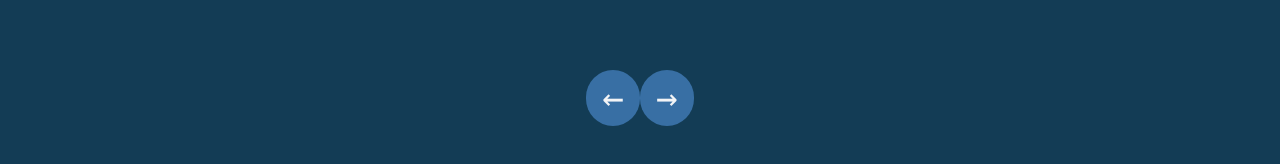
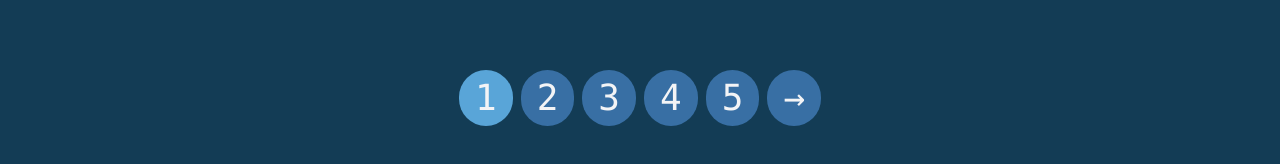
Before and after one commit to oskarilindroos/gamereviews-webapp, a React (Vite) app in the folder frontend/: page /search in a window 1280 px wide. Shown: the part 750-914 px from the top of the page. Built offline with nearby package versions, Linux system fonts and the light colour scheme.

Commit message:
Search page's page num bar done

```diff
--- a/frontend/src/Components/PageSwap.tsx
+++ b/frontend/src/Components/PageSwap.tsx
@@ -1,39 +1,37 @@
+import PageSwapRow from '../Components/PageSwapRow';
+
 type props = {
-    num: number
+    num: number,
+    pageSwapFunc: (returnNum: any) => void;
 }
 
-const PageSwap = ({ num }: props) => {
+const PageSwap = ({ num, pageSwapFunc }: props) => {
 
-    const temp = () => {
-        console.log("clicked")
+    const buttonClicked = (value: any) => {
+        pageSwapFunc(value);
     };
 
-    let bar = <img className="w-11/12 mx-4"></img>
+    let bar = <PageSwapRow nums={["\u2190", 1, 2, 3, 4, 5, "\u2192"]} currentNum={num} clickedButton={buttonClicked}></PageSwapRow>
 
-    /*
+
     switch (num) {
         case 1: {
-            bar = <img className="w-11/12 mx-4"></img>
+            bar = <PageSwapRow nums={[0+num, 1+num, 2+num, 3+num, 4+num, "\u2192"]} currentNum={num} clickedButton={buttonClicked}></PageSwapRow>
             break;
         }
         case 2: {
-            bar = <img className="w-11/12 mx-4"></img>
+            bar = <PageSwapRow nums={["\u2190", 1, 2, 3, 4, 5, "\u2192"]} currentNum={num} clickedButton={buttonClicked}></PageSwapRow>
             break;
         }
         default: {
-            bar = <img className="w-11/12 mx-4"></img>
+            bar = <PageSwapRow nums={["\u2190", -2+num, -1+num, 0+num, 1+num, 2+num, "\u2192"]} currentNum={num} clickedButton={buttonClicked}></PageSwapRow>
         }
-    }*/
+    }
 
 
     return (
         <ul className="flex flex-row items-baseline mt-8">
-            <li className="rounded-full bg-bice-blue font-mono inline-flex justify-center w-full px-4 py-2 text-4xl font-medium text-gray-100">
-                <h1>&larr;</h1>
-            </li>
-            <li className="rounded-full bg-bice-blue font-mono inline-flex justify-center w-full px-4 py-2 text-4xl font-medium text-gray-100">
-                <h1>&rarr;</h1>
-            </li>
+            {bar}
         </ul>
     );
 };
--- /dev/null
+++ b/frontend/src/Components/PageSwapRow.tsx
@@ -0,0 +1,24 @@
+type props = {
+    nums: any[],
+    currentNum: number,
+    clickedButton: (returnNum: any) => void;
+}
+
+const PageSwapRow = ({ nums, currentNum, clickedButton }: props) => {
+
+    const click = (value: any) => {
+        clickedButton(value)
+    };
+
+    return (
+        <>
+            {nums.map((num) => (
+                num == currentNum
+                ? <li className="cursor-pointer rounded-full bg-picton-blue font-mono inline-flex justify-center w-full px-4 py-2 mx-1 text-4xl font-medium text-gray-100" onClick={() => click(num)}><h1>{num}</h1></li>
+                : <li className="cursor-pointer rounded-full bg-bice-blue font-mono inline-flex justify-center w-full px-4 py-2 mx-1 text-4xl font-medium text-gray-100" onClick={() => click(num)}><h1>{num}</h1></li>
+            ))}
+        </>
+    )
+}
+
+export default PageSwapRow;
--- a/frontend/src/Pages/SearchPage.tsx
+++ b/frontend/src/Pages/SearchPage.tsx
@@ -9,6 +9,22 @@ import PageSwap from '../Components/PageSwap';
 const SearchPage = () => {
 
     const [pageNum, setPageNum] = useState<number>(1);
+
+    const swapPage = (value: any) => {
+        switch (value) {
+            case "\u2190": {
+                setPageNum(pageNum-1);
+                break;
+            }
+            case "\u2192": {
+                setPageNum(pageNum+1);
+                break;
+            }
+            default: {
+                setPageNum(value);
+            }
+        }
+    };
 
     let testArray: string[] = ['Test1', 'Test2', 'Test3'];
 
@@ -69,7 +85,7 @@ const SearchPage = () => {
                     </ul>
                     <div className="mb-10"></div>
                     <div>
-                        <PageSwap num={pageNum}></PageSwap>
+                        <PageSwap num={pageNum} pageSwapFunc={swapPage}></PageSwap>
                     </div>
                     <div className="mb-40"></div>
                 </div>
```
